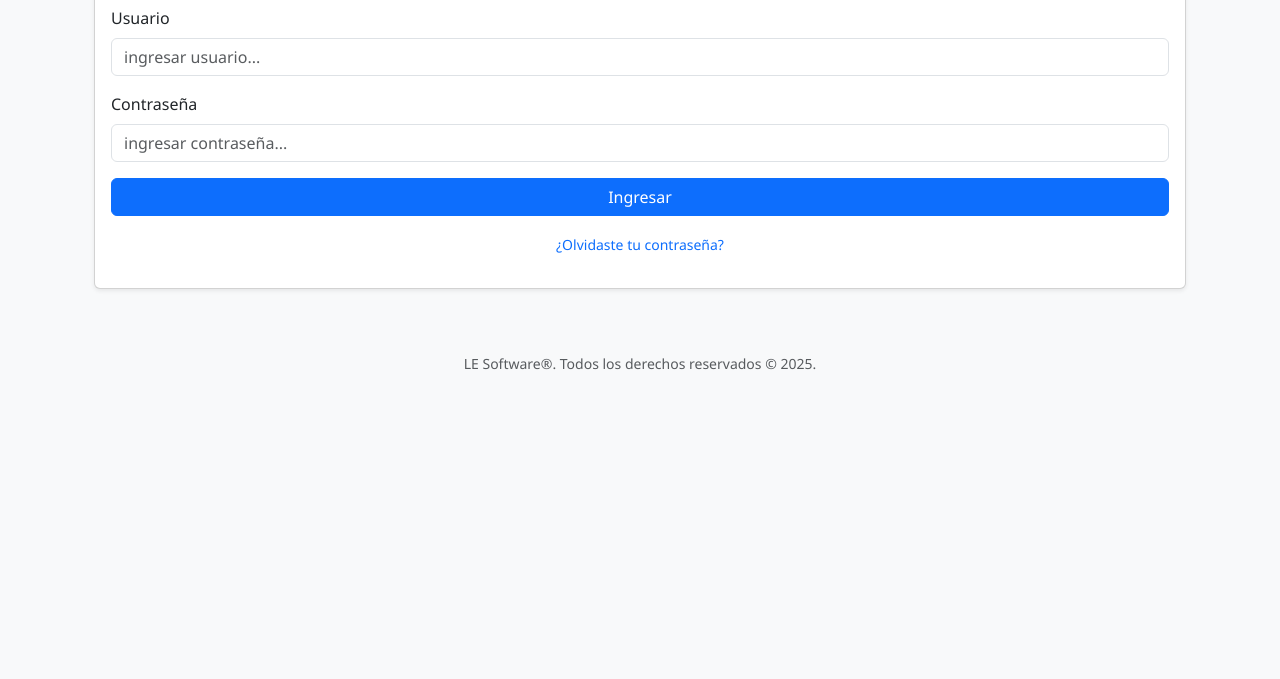
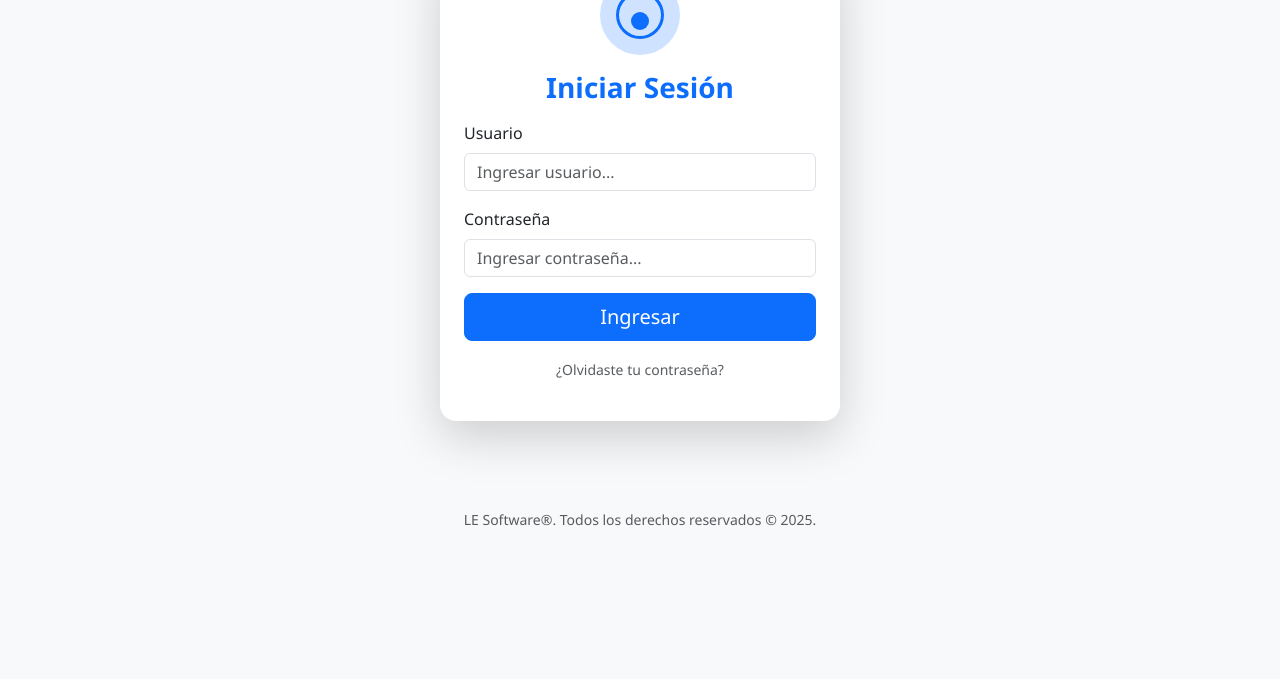
Before and after one commit to LeandroGattuso/geolocaliza, a plain HTML site: page index.html in a window 1280 px wide. Shown: the part 121-800 px from the top of the page. Drawn offline with nearby package versions, Linux system fonts and the light colour scheme.

Commit message:
Update index.html

```diff
--- a/index.html
+++ b/index.html
@@ -19,31 +19,42 @@
   <div class="container py-4">
 
     <!-- Login ************************************************************************* -->
-    <div id="loginContainer" class="container py-4">
-      <div class="card shadow-sm">
-        <div class="card-body">
-          <h2 class="card-title text-center mb-4">Iniciar Sesión</h2>
+    <div id="loginContainer" class="container py-5 d-flex justify-content-center align-items-center">
+      <div class="card shadow-lg border-0" style="max-width: 400px; width: 100%; border-radius: 1rem;">
+        <div class="card-body p-4">
+
+          <div class="text-center mb-3">
+            <div class="bg-primary-subtle rounded-circle d-inline-flex justify-content-center align-items-center"
+              style="width: 80px; height: 80px;">
+              <svg xmlns="http://www.w3.org/2000/svg" width="48" height="48" fill="#0d6efd" class="bi bi-person-circle"
+                viewBox="0 0 16 16">
+                <path d="M11 10a2 2 0 1 0-6 0 2 2 0 0 0 6 0z" />
+                <path fill-rule="evenodd" d="M0 8a8 8 0 1 1 16 0A8 8 0 0 1 0 8zm8-7a7 7 0 1 0 0 14A7 7 0 0 0 8 1z" />
+              </svg>
+            </div>
+            <h3 class="mt-3 text-primary fw-bold">Iniciar Sesión</h3>
+          </div>
 
           <div class="mb-3">
             <label for="usuario" class="form-label">Usuario</label>
-            <input type="text" id="usuario" class="form-control" placeholder="ingresar usuario..." />
+            <input type="text" id="usuario" class="form-control" placeholder="Ingresar usuario..." />
           </div>
 
           <div class="mb-3">
             <label for="pinLogin" class="form-label">Contraseña</label>
-            <input type="password" id="pinLogin" class="form-control" placeholder="ingresar contraseña..." />
+            <input type="password" id="pinLogin" class="form-control" placeholder="Ingresar contraseña..." />
           </div>
 
           <div class="d-grid gap-2">
-            <button id="btnLogin" class="btn btn-primary">Ingresar</button>
+            <button id="btnLogin" class="btn btn-primary btn-lg">Ingresar</button>
           </div>
 
-          <!-- Enlace "Olvidé mi contraseña" -->
           <div class="text-center mt-3">
-            <a href="#" id="olvidePassword" class="text-decoration-none small">¿Olvidaste tu contraseña?</a>
+            <a href="#" id="olvidePassword" class="text-decoration-none small text-muted">¿Olvidaste tu contraseña?</a>
           </div>
 
           <div id="loginAlertContainer" class="mt-3"></div>
+
         </div>
       </div>
     </div>
```
